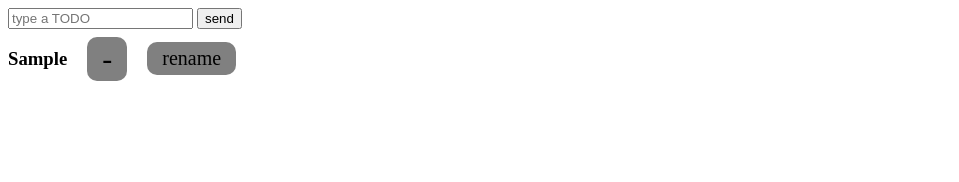
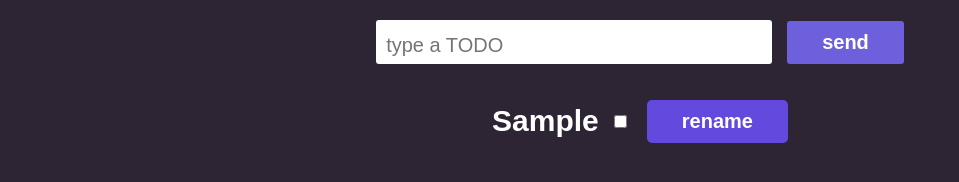
Before and after one commit to ali-safaa/TODOlist, a plain HTML site: page index.html in a window 1280 px wide. Both pictures are taken after typing "Sample" into the empty fields and a click on the button "send". Shown: the whole page, without its empty margins (0-959 px from the left). Drawn offline with Linux system fonts and the light colour scheme.

Commit message:
new update

```diff
--- a/index.html
+++ b/index.html
@@ -9,9 +9,10 @@
   <body>
     <form>
       <input type="text" placeholder="type a TODO" />
-      <button>send</button>
+      <button class="button-send">send</button>
     </form>
-    <div style="display: grid; align-items: center"></div>
+    <div class="div-1"></div>
+    <div data-updateDiv class="rename-value"></div>
     <script src="script.js"></script>
   </body>
 </html>
--- a/script.js
+++ b/script.js
@@ -1,54 +1,66 @@
-let input = document.querySelector('input');
+let inputTag = document.querySelector('input');
 let button = document.querySelector('button');
 let div = document.querySelector('div');
+let updateDiv = document.querySelector('[data-updateDiv]');
 
 button.addEventListener('click', (e) => AddTODO(e));
 
 function AddTODO(e) {
   e.preventDefault();
-  if (input.value == '') return;
+  if (inputTag.value == '') return;
+
   let div_2 = document.createElement('div');
   let h3 = document.createElement('h3');
-  let span = document.createElement('span');
+  let input = document.createElement('input');
+  input.setAttribute('type', 'checkbox');
   let span_2 = document.createElement('span');
-  span.textContent = '-';
-  span_2.textContent = 'rename';
-  h3.innerText = input.value;
+
+  h3.innerText = inputTag.value;
+  span_2.innerText = 'rename';
   div_2.classList.add('div-2');
-  span.classList.add('span');
+  input.classList.add('input-checkbox');
   span_2.classList.add('span-2');
   div_2.appendChild(h3);
-  div_2.appendChild(span);
+  div_2.appendChild(input);
   div_2.appendChild(span_2);
   div.appendChild(div_2);
-  input.value = '';
-  span.addEventListener('click', () => RemoveTODO(h3, span, span_2));
+  inputTag.value = '';
+  input.addEventListener('click', () => DoneTODO(h3, input, span_2));
   span_2.addEventListener('click', () => RenameTODO(h3));
 }
 
-function RemoveTODO(header3, spanElement, spanElement2) {
-  header3.textContent = '';
-  spanElement.textContent = '';
-  spanElement2.textContent = '';
-  spanElement.classList.remove('span');
-  spanElement2.classList.remove('span-2');
+function DoneTODO(header3, checkbox, spanElement2) {
+  if (checkbox.checked) {
+    header3.classList.add('todo-done');
+    spanElement2.textContent = '';
+    spanElement2.classList.remove('span-2');
+  } else {
+    header3.classList.remove('todo-done');
+    spanElement2.textContent = 'rename';
+    spanElement2.classList.add('span-2');
+  }
 }
 
 function RenameTODO(header3) {
   let span_3 = document.createElement('span');
+  let input_2 = document.createElement('input');
+  let div_2 = document.createElement('div');
+
+  input_2.value = header3.textContent;
   span_3.textContent = 'update';
-  let input = document.createElement('input');
-  let div_2 = document.createElement('div');
-  input.value = header3.textContent;
+
+  // div.classList.add('rename-value');
   div_2.classList.add('div-2');
   span_3.classList.add('span-3');
-  div_2.appendChild(input);
-  div.appendChild(div_2);
-  div.appendChild(span_3);
+  input_2.classList.add('input-2');
+  div_2.appendChild(input_2);
+  div_2.appendChild(span_3);
+  updateDiv.appendChild(div_2);
 
   span_3.addEventListener('click', () => {
-    header3.textContent = input.value;
+    header3.textContent = input_2.value;
     span_3.textContent = '';
-    input.setAttribute('type', 'hidden');
+    input_2.setAttribute('type', 'hidden');
+    span_3.classList.remove('span-3');
   });
 }
--- a/style.css
+++ b/style.css
@@ -1,26 +1,98 @@
+* {
+  margin: 0;
+  padding: 0;
+  font-family: Arial, Helvetica, sans-serif;
+}
+body {
+  background-color: rgb(45, 36, 52);
+}
 .div-2 {
   display: flex;
   align-items: center;
 }
 
-.span {
-  font-size: 30px;
-  margin-left: 20px;
-  background-color: gray;
-  padding: 5px 15px;
-  border-radius: 10px;
-  cursor: pointer;
+.input-checkbox {
+  margin-left: 15px;
 }
 
 .span-2 {
   font-size: 20px;
   margin-left: 20px;
-  background-color: gray;
-  padding: 5px 15px;
-  border-radius: 10px;
+  background-color: rgb(100, 73, 223);
+  padding: 10px 35px;
+  border-radius: 5px;
+  color: white;
+  font-weight: bold;
   cursor: pointer;
 }
 
 .span-3 {
   cursor: pointer;
+  background-color: rgb(100, 73, 223);
+  font-weight: bold;
+  color: white;
+  border-radius: 5px;
+  padding: 10px 35px;
+  margin-top: 20px;
+  font-size: 15px;
+  width: fit-content;
 }
+
+input[type='text'] {
+  outline: none;
+  border: none;
+  background-color: white;
+  padding: 5px 0;
+  padding-left: 10px;
+  border-radius: 3px;
+  font-size: 30px;
+  font-family: Arial, Helvetica, sans-serif;
+}
+input[type='text']::placeholder {
+  font-size: 20px;
+}
+.button-send {
+  background-color: rgb(110, 96, 221);
+  border: none;
+  padding: 10px 35px;
+  color: white;
+  font-weight: bold;
+  border-radius: 3px;
+  margin-left: 15px;
+  cursor: pointer;
+  font-size: 20px;
+}
+
+form {
+  display: flex;
+  justify-content: center;
+  align-items: center;
+  margin: 20px 0;
+}
+
+h3 {
+  color: white;
+  font-size: 30px;
+  margin: 20px 0;
+}
+.todo-done {
+  text-decoration: line-through;
+  /* text-decoration-color: black; */
+  /* text-decoration-thickness: 5px; */
+}
+.div-1 {
+  display: grid;
+  align-items: center;
+  justify-content: center;
+}
+.rename-value {
+  display: grid;
+  align-items: center;
+  justify-content: center;
+}
+
+.input-2 {
+  font-size: 20px;
+  outline: none;
+  margin-right: 15px;
+}
```
